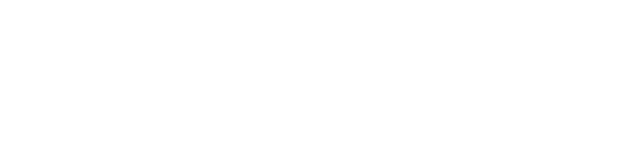
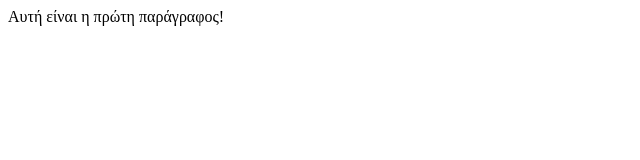
Before and after one commit to AlexCharalabidis/web-project-2025-26, a plain HTML site: page index.html in a window 1280 px wide. Shown: the whole page, without its empty margins (0-640 px from the left). Drawn offline with Linux system fonts and the light colour scheme.

Commit message:
prwth paragrafos

```diff
--- a/index.html
+++ b/index.html
@@ -3,10 +3,10 @@
 	<meta charset="utf-8">
 	<meta name="viewport" content="width=device-width, initial-scale=1">
 	<script type="text/javascript" src="script.js"></script>
-	<title></title>
+	<title>Εργασία Git-Github-Gitlab 2025</title>
 	<style type="text/css" src="style.css"></style>
 </head>
 <body>
-
+	<p>Αυτή είναι η πρώτη παράγραφος!</p>
 </body>
 </html>
```
